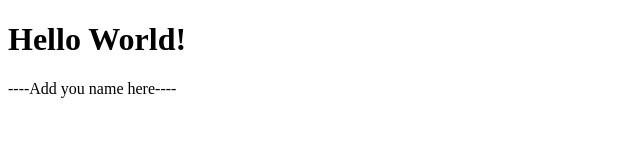
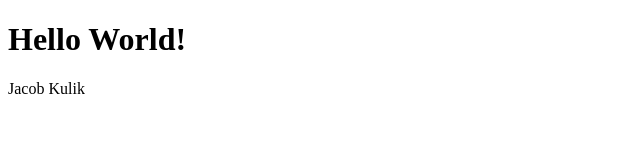
Before and after one commit to DS4200-S23-Class/ic-01-kulikj, a plain HTML site: page index.html in a window 1280 px wide. Shown: the full height of the page, 0-640 px from the left. Drawn offline with Linux system fonts and the light colour scheme.

Commit message:
adding name

```diff
--- a/index.html
+++ b/index.html
@@ -6,7 +6,7 @@
 
 <p>
 
-----Add you name here----
+Jacob Kulik
 
 </p>
 
```
